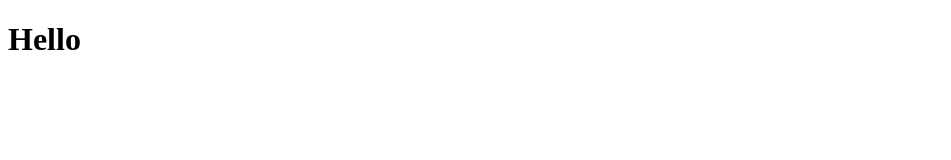
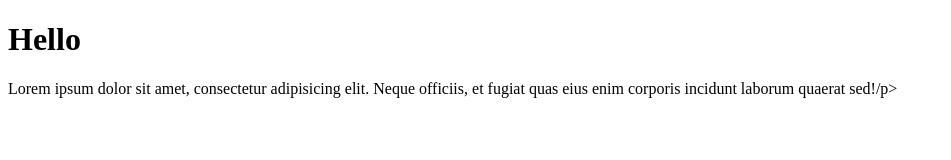
Before and after one commit to JahidRana/learn-github, a plain HTML site: page index.html in a window 1280 px wide. Shown: the whole page, without its empty margins (0-951 px from the left). Drawn offline with Linux system fonts and the light colour scheme.

Commit message:
my seceond commit

```diff
--- a/index.html
+++ b/index.html
@@ -7,5 +7,6 @@
 </head>
 <body>
     <h1>Hello</h1>
+    <p>Lorem ipsum dolor sit amet, consectetur adipisicing elit. Neque officiis, et fugiat quas eius enim corporis incidunt laborum quaerat sed!/p>
 </body>
 </html>
```
